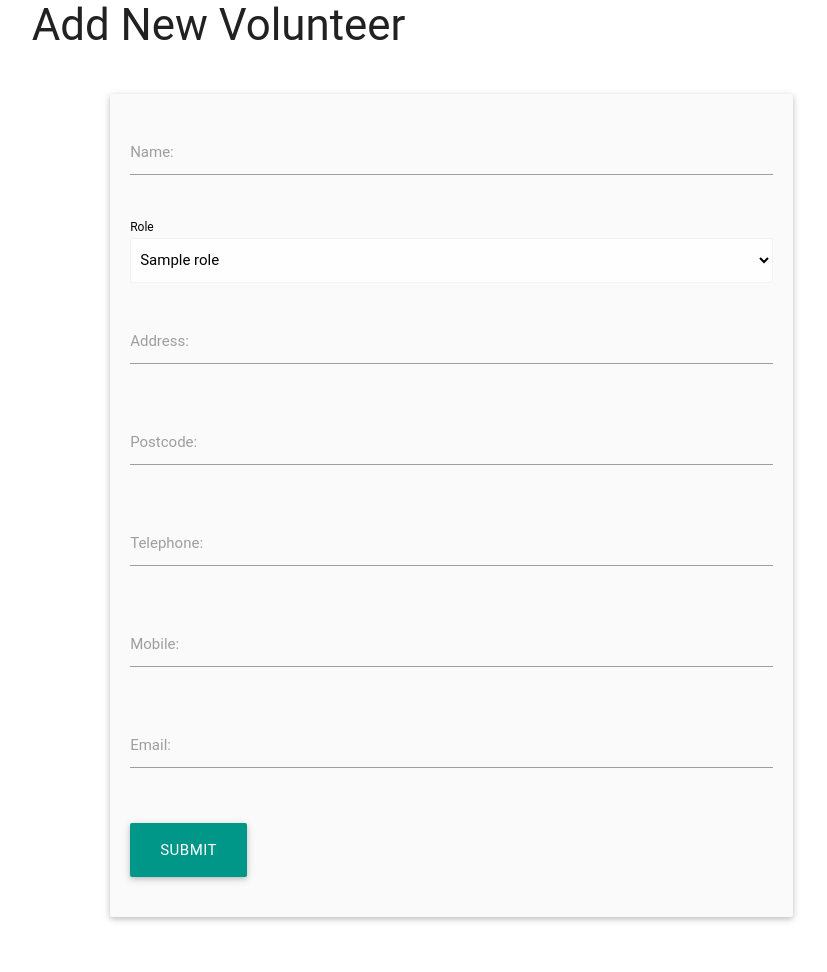
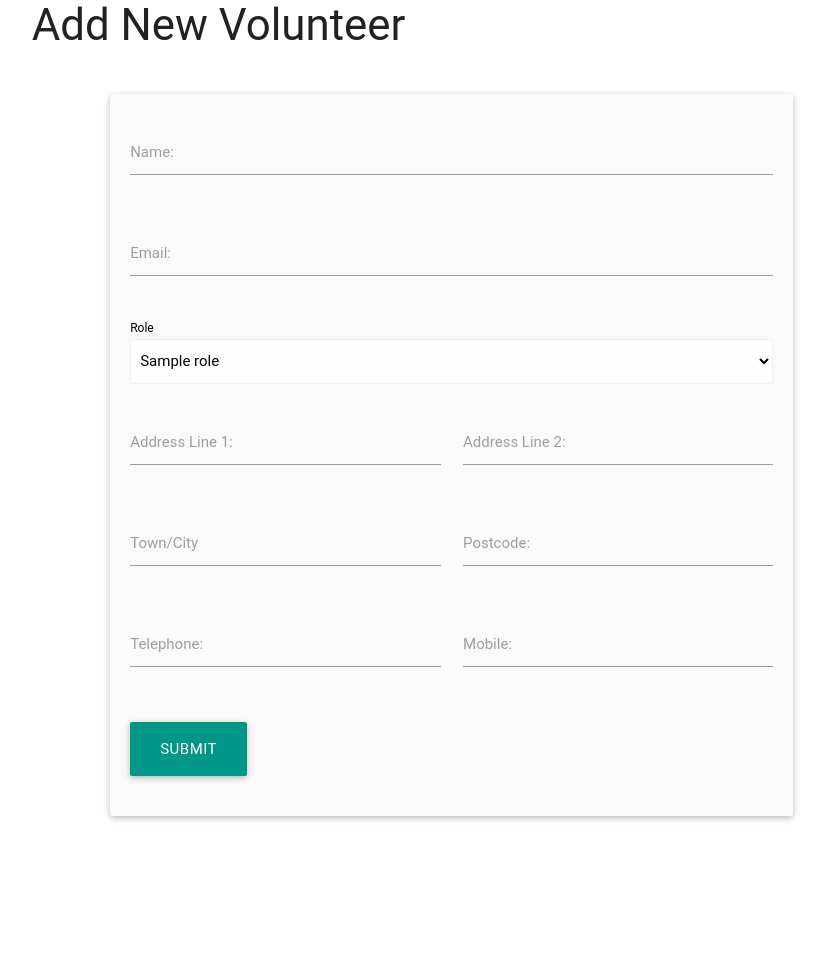
Before and after one commit to MDubul/remap, a Flask app: page /profile/new in a window 1280 px wide. Shown: the part 130-1102 px from the top of the page, without its empty margins (149-976 px from the left). After the commit the page ends 951 px from the top, so only its background shows below. Run offline with Flask 2, Linux system fonts and the light colour scheme; tables that the repository leaves empty hold one stand-in row (values such as "Sample post"); some libraries are stand-ins or nearby versions; some web fonts are replaced.

Commit message:
Rename existing ADDRESS field to ADDRESS LINE 1 & added ADDRESS LINE 2 TOWN/CITY

```diff
--- a/app/main/forms.py
+++ b/app/main/forms.py
@@ -8,16 +8,18 @@ from flask_wtf.recaptcha import RecaptchaField
 
 
 class EditProfileForm(Form):
-    name = StringField('Real name', validators=[Length(0, 64)])
+    name = StringField('Name', validators=[Length(0, 64)])
     role = SelectField('Role', coerce=int)
     postcode = StringField('Postcode')
-    address = StringField('Address')
-    tel = IntegerField('Telephone')
-    mob = IntegerField('Mobile' )
+    address_line_1 = StringField('Address Line 1')
+    address_line_2 = StringField('Address Line 2')
+    town_city = StringField('Town/City')
+    telephone = IntegerField('Telephone')
+    mobile = IntegerField('Mobile')
     email = StringField('Email')
-    about_me = TextAreaField('About')
+    volunteer_profile = TextAreaField('Volunteer Profile')
+    submit = SubmitField('Submit')
 
-    submit = SubmitField('Submit')
     def __init__(self, vol, *args, **kwargs): ## Need to understand this section more
         super(EditProfileForm, self).__init__(*args, **kwargs)
         self.role.choices = [(role.id, role.name) for role in Role.query.order_by(Role.name).all()]
@@ -52,20 +54,24 @@ class EditProjectForm(Form):
 class ProjectSubmissionForm(Form):
     age_range = RadioField('Age Group:', choices=[('0-17','0-17'),('18-64','18-64'),('65+','65+')],validators=[Required()])
     refered = BooleanField('Was User Refered?')
-    name = StringField('User Name*:', validators=[Required()])
-    address = StringField('Address*:', validators=[Required()])
-    postcode = StringField('Postcode*:', validators=[Required()])
-    tel = IntegerField('Telephone:', validators=[Optional()])
-    mob = IntegerField('Mobile:', validators=[Optional()])
+    name = StringField('User Name:', validators=[Required()])
+    address_line_1 = StringField('Address Line 1',validators=[Required()])
+    address_line_2 = StringField('Address Line 2',validators=[Required()])
+    town_city = StringField('Town/City')
+    telephone = IntegerField('Telephone')
+    mobile = IntegerField('Mobile')
+    postcode = StringField('Postcode:', validators=[Required()])
     email = StringField('Email:', validators=[Optional()])
     initial_contact = StringField('Initial Contact & useful info', default='Direct')
-    how_find = TextAreaField('How did the find us?')
+    how_they_find_us = TextAreaField('How did the find us?')
     request_title = StringField('Project Title:')
     request_body = TextAreaField('Project Request:', validators=[Required()])
-    name2 = StringField('Initiator Name:')
-    tel2 = IntegerField('Telephone:', validators=[Optional()])
-    mob2 = IntegerField('Mobile:', validators=[Optional()])
-    email2 = StringField('Email:', validators=[Optional()])
+
+    name_2 = StringField('Initiator Name:')
+    telephone_2 = IntegerField('Telephone:', validators=[Optional()])
+    mobile_2 = IntegerField('Mobile:', validators=[Optional()])
+
+    email_2 = StringField('Email:', validators=[Optional()])
     relation = StringField('Relationship:', description=' What is the Relationship to Service User')
 
     donation_discussed = BooleanField('Donation/Expenses Discussed?')
@@ -107,12 +113,14 @@ class ProjectPdfSelection(Form):
 class AddNewVolunteerForm(Form):
     name = StringField('Name:', validators=[Required()])
     role = SelectField('Role',coerce=int)
-    address = StringField('Address:', validators=[Required()])
+    address_line_1 = StringField('Address Line 1:', validators=[Required()])
+    address_line_2 = StringField('Address Line 2:')
+    town_city = StringField('Town/City')
     postcode = StringField('Postcode:', validators=[Required()])
-    tel = IntegerField('Telephone:', validators=[Optional()])
-    mob = IntegerField('Mobile:', validators=[Optional()])
+    telephone = IntegerField('Telephone:', validators=[Optional()])
+    mobile = IntegerField('Mobile:', validators=[Optional()])
     email = StringField('Email:', validators=[Optional()])
-    about_me = TextAreaField('About')
+    volunteer_profile = TextAreaField('About')
     submit = SubmitField('Submit')
 
     def __init__(self,  *args, **kwargs): ## Need to understand this section more
--- a/app/main/views.py
+++ b/app/main/views.py
@@ -78,13 +78,15 @@ def add_new_volunteer():
     form = AddNewVolunteerForm()
     if form.validate_on_submit():
         vol = Volunteer( name=form.name.data,
-                         address=form.address.data,
+                         address_line_1=form.address_line_1.data,
+                         address_line_2=form.address_line_2.data,
+                         town_city= form.town_city.data,
                          postcode=form.postcode.data,
                          email=form.email.data,
-                         tel=form.tel.data,
-                         mob=form.mob.data,
+                         telephone=form.telephone.data,
+                         mobile=form.mobile.data,
                          role_id=form.role.data,
-                         about_me=form.about_me.data,
+                         volunteer_profile=form.volunteer_profile.data,
                         )
         db.session.add(vol)
         db.session.commit()
@@ -103,23 +105,27 @@ def edit_profile_admin(id):
     if form.validate_on_submit():
         vol.email = form.email.data
         vol.role = Role.query.get(form.role.data)
-        vol.tel = form.tel.data
-        vol.mob = form.mob.data
-        vol.address = form.address.data
+        vol.telephone = form.telephone.data
+        vol.mobile = form.mobile.data
+        vol.address_line_1 = form.address_line_1.data
+        vol.address_line_2 = form.address_line_2.data
+        vol.town_city  = form.town_city.data
         vol.name = form.name.data
         vol.postcode = form.postcode.data
-        vol.about_me = form.about_me.data
+        vol.volunteer_profile = form.volunteer_profile.data
         db.session.add(vol)
         db.session.commit()
         flash('The profile has been updated.','green accent-3')
         return redirect(url_for('main.profile', name = vol.name))
     form.email.data = vol.email
     form.name.data = vol.name
-    form.address.data = vol.address
-    form.mob.data = vol.mob
-    form.tel.data = vol.tel
+    form.address_line_1.data = vol.address_line_1
+    form.address_line_2.data = vol.address_line_2
+    form.town_city.data = vol.town_city
+    form.mobile.data = vol.mobile
+    form.telephone.data = vol.telephone
     form.postcode.data = vol.postcode
-    form.about_me.data = vol.about_me
+    form.volunteer_profile.data = vol.volunteer_profile
     return render_template('profile-edit.html', form = form, vol=vol)
 
 
@@ -360,20 +366,22 @@ def submit_project():
     if form.validate_on_submit():
         c = User(age_range=form.age_range.data,
                  name=form.name.data,
-                 address=form.address.data,
+                 address_line_1=form.address_line_1.data,
+                 address_line_2 =form.address_line_2.data,
+                 town_city = form.town_city.data,
                  postcode=form.postcode.data,
-                 tel=form.tel.data,
-                 mob = form.mob.data,
+                 telephone=form.tel.data,
+                 mobile = form.mob.data,
                  email=form.email.data,
                  initial_contact=form.initial_contact.data,
                  relation=form.relation.data,
-                 how_find=form.how_find.data)
+                 how_they_find_us=form.how_they_find_us.data)
         db.session.add(c)
         if form.refered.data:
-            user2 = User(name=form.name2.data,
-                        tel=form.tel2.data,
-                        mob = form.mob2.data,
-                        email=form.email2.data)
+            user2 = User(name=form.name_2.data,
+                        telephone=form.telephone_2.data,
+                        mobile = form.mobile_2.data,
+                        email=form.email_2.data)
             db.session.add(user2)
             ref = Referal(referee=user2, referenced=c)
             db.session.add(ref)
--- a/app/templates/profile-new.html
+++ b/app/templates/profile-new.html
@@ -23,6 +23,13 @@
             </div>
 
             <div class="row">
+              <div class="input-field col s12">
+                {{form.email.label}}
+                {{form.email}}
+              </div>
+            </div>
+
+            <div class="row">
               <div class="black-text col s12">
               {{form.role.label(class="black-text")}}
               {{form.role(class="browser-default")}}
@@ -30,40 +37,44 @@
             </div>
 
             <div class="row">
-              <div class="input-field col s12">
-                {{form.address.label}}
-                {{form.address}}
+              <div class="input-field col s6">
+                {{form.address_line_1.label}}
+                {{form.address_line_1}}
+              </div>
+              <div class="input-field col s6">
+                {{form.address_line_2.label}}
+                {{form.address_line_2}}
               </div>
             </div>
+
             <div class="row">
-              <div class="input-field col s12">
+              <div class="input-field col s6">
+                {{form.town_city.label}}
+                {{form.town_city}}
+              </div>
+              <div class="input-field col s6">
                 {{form.postcode.label}}
                 {{form.postcode}}
               </div>
             </div>
+
             <div class="row">
-              <div class="input-field col s12">
-                {{form.tel.label}}
-                {{form.tel}}
+              <div class="input-field col s6">
+                {{form.telephone.label}}
+                {{form.telephone}}
+              </div>
+              <div class="input-field col s6">
+                {{form.mobile.label}}
+                {{form.mobile}}
               </div>
             </div>
+
             <div class="row">
-              <div class="input-field col s12">
-                {{form.mob.label}}
-                {{form.mob}}
+              <div class="input-field black-text col s12">
+                {{form.submit (class="btn-large teal")}}
               </div>
             </div>
-            <div class="row">
-              <div class="input-field col s12">
-                {{form.email.label}}
-                {{form.email}}
-              </div>
-            </div>
-            <div class="row">
-              <div class="input-field black-text col s12">
-              {{form.submit (class="btn-large teal")}}
-            </div>
-            </div>
+
         </div>
       </div>
     </div>
```
Also changed, not shown: app/models.py (+7 -6 lines), app/templates/profile-edit.html (+21 -11 lines), app/templates/project-submit.html (+35 -17 lines).
